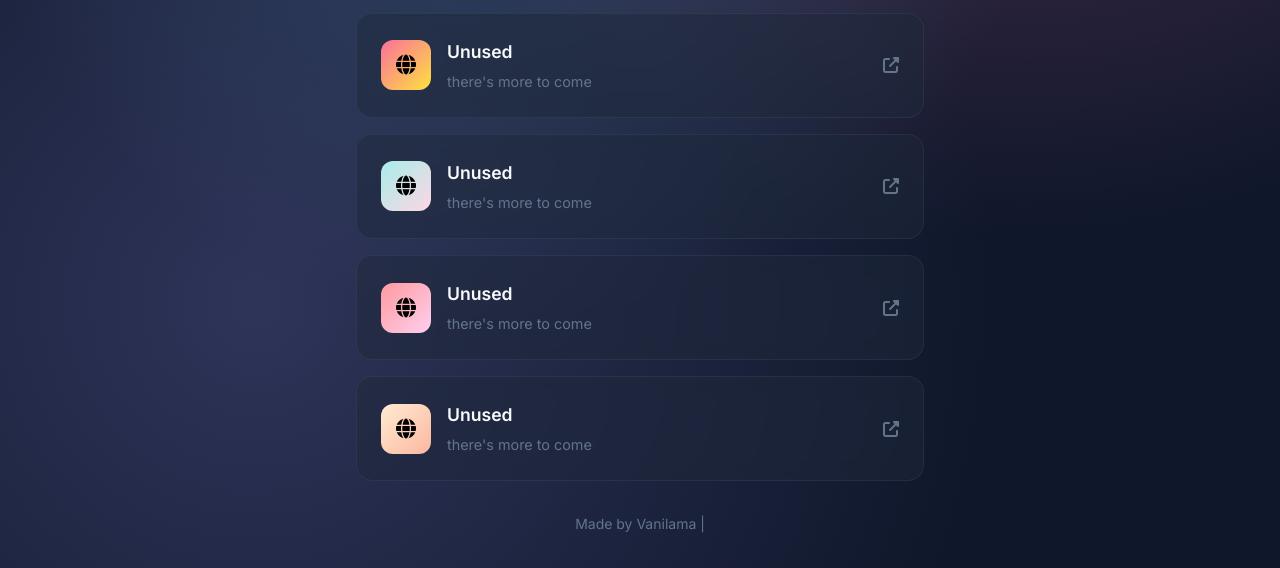
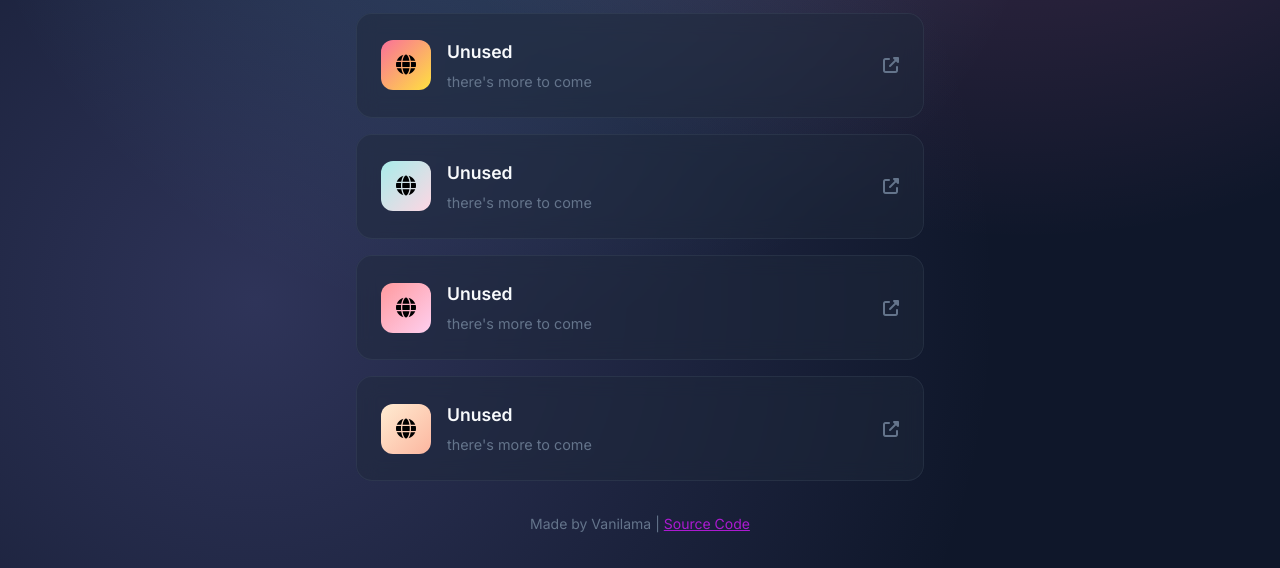
Before and after one commit to Vanilama-modded/VanilamasProfile, a plain HTML site: page index.html in a window 1280 px wide. Shown: the part 767-1335 px from the top of the page. Drawn offline with Linux system fonts and the light colour scheme.

Commit message:
fix: missing " character

```diff
--- a/index.html
+++ b/index.html
@@ -106,7 +106,7 @@
         </div>
 
         <footer class="footer">
-            <p>Made by Vanilama | <a href="https://github.com/Vanilama-modded/VanilamasProfile" style="color: #ac1ad1; >Source Code</a></p>
+            <p>Made by Vanilama | <a href="https://github.com/Vanilama-modded/VanilamasProfile" style="color: #ac1ad1;">Source Code</a></p>
         </footer>
     </div>
 
```
